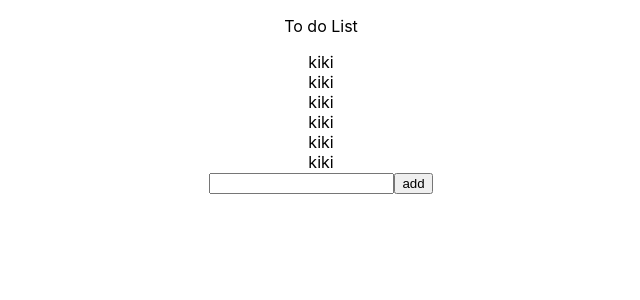
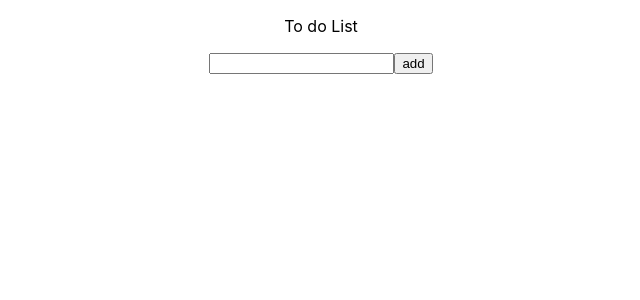
Before and after one commit to chenmianhan/react-todo-list, a React (Create React App) app: page / in a window 1280 px wide. Shown: the top 300 px of the page, without its empty margins (319-959 px from the left). Built offline with nearby package versions, Linux system fonts and the light colour scheme.

Commit message:
[TodoList][KiKi,James] feature: add TodoForm

```diff
--- a/src/App.js
+++ b/src/App.js
@@ -1,5 +1,4 @@
 import React from 'react';
-import logo from './logo.svg';
 import './App.css';
 import TodoListContainer from './containers/TodoListContainer';
 import TodoFormContainer from './containers/TodoFormContainer';
--- a/src/actions/index.jsx
+++ b/src/actions/index.jsx
@@ -1,4 +1,6 @@
-export const ADD_TODO = {
-    text:text,
+export const addTodo = (text) => {
+    return {
+        text:text,
     type:"ADD_TODO"
+    }
 }
--- a/src/components/Todo/index.jsx
+++ b/src/components/Todo/index.jsx
@@ -1,9 +1,12 @@
 import React from 'react'
 class Todo extends React.Component {
+    constructor(props){
+        super(props)
+    }
     render() {
         return (
             <div>
-                kiki
+                {this.props.todo}
             </div>
         );
     }
--- a/src/components/TodoForm/index.jsx
+++ b/src/components/TodoForm/index.jsx
@@ -9,7 +9,6 @@ class TodoForm extends React.Component {
         this.setState({value: event.target.value});
     }
     handleSubmit=(event)=>{
-        console.log(this.state.value)
         event.preventDefault();
         this.props.addTodo(this.state.value)
     }
--- a/src/components/TodoList/index.jsx
+++ b/src/components/TodoList/index.jsx
@@ -2,13 +2,14 @@ import React from 'react'
 import Todo from '../Todo'
 class TodoList extends React.Component {
     render() {
+        console.log(this.props)
         return (
             <div>
                <p>To do List</p>
                <div>
                    {
-                       new Array(6).fill(0).map((value,index)=>
-                            <Todo/>
+                        this.props.todoList.map((value,index)=>
+                            <Todo key={index} todo={value}/>
                        )
                    }
                </div>
--- a/src/containers/TodoFormContainer/index.jsx
+++ b/src/containers/TodoFormContainer/index.jsx
@@ -1,13 +1,10 @@
 import { connect } from 'react-redux'
 import TodoForm from "../../components/TodoForm";
-
+import { addTodo } from "../../actions";
 const mapDispatchToProps=dispatch=>{
     return {
         addTodo:(text)=>{
-            dispatch({
-                text:text,
-                type:"ADD_TODO"
-            })
+            dispatch(addTodo(text))
         }
     }
 }
--- a/src/containers/TodoListContainer/index.jsx
+++ b/src/containers/TodoListContainer/index.jsx
@@ -2,7 +2,9 @@ import { connect } from 'react-redux';
 import TodoList from "../../components/TodoList";
 
 const mapStateToProps=state=>{
+    console.log(state)
     return{
+
        todoList: state.todoList
     }
 }
--- a/src/reducers/AddTodo/index.jsx
+++ b/src/reducers/TodoList/index.jsx
@@ -1,9 +1,10 @@
-const addTodo=(state=[],action)=>{
+const todoList=(state=[],action)=>{
     switch(action.type){
         case 'ADD_TODO':
+            console.log(state)
             return [...state ,action.text]
 
             default:return state
     }
 }
-export default addTodo
+export default todoList
--- a/src/reducers/index.jsx
+++ b/src/reducers/index.jsx
@@ -1,6 +1,6 @@
 import { combineReducers } from 'redux'
-import addTodo from './AddTodo'
+import todoList from './TodoList'
 const reducers=combineReducers({
-    addTodo
+    todoList
 })
 export default reducers;
```
